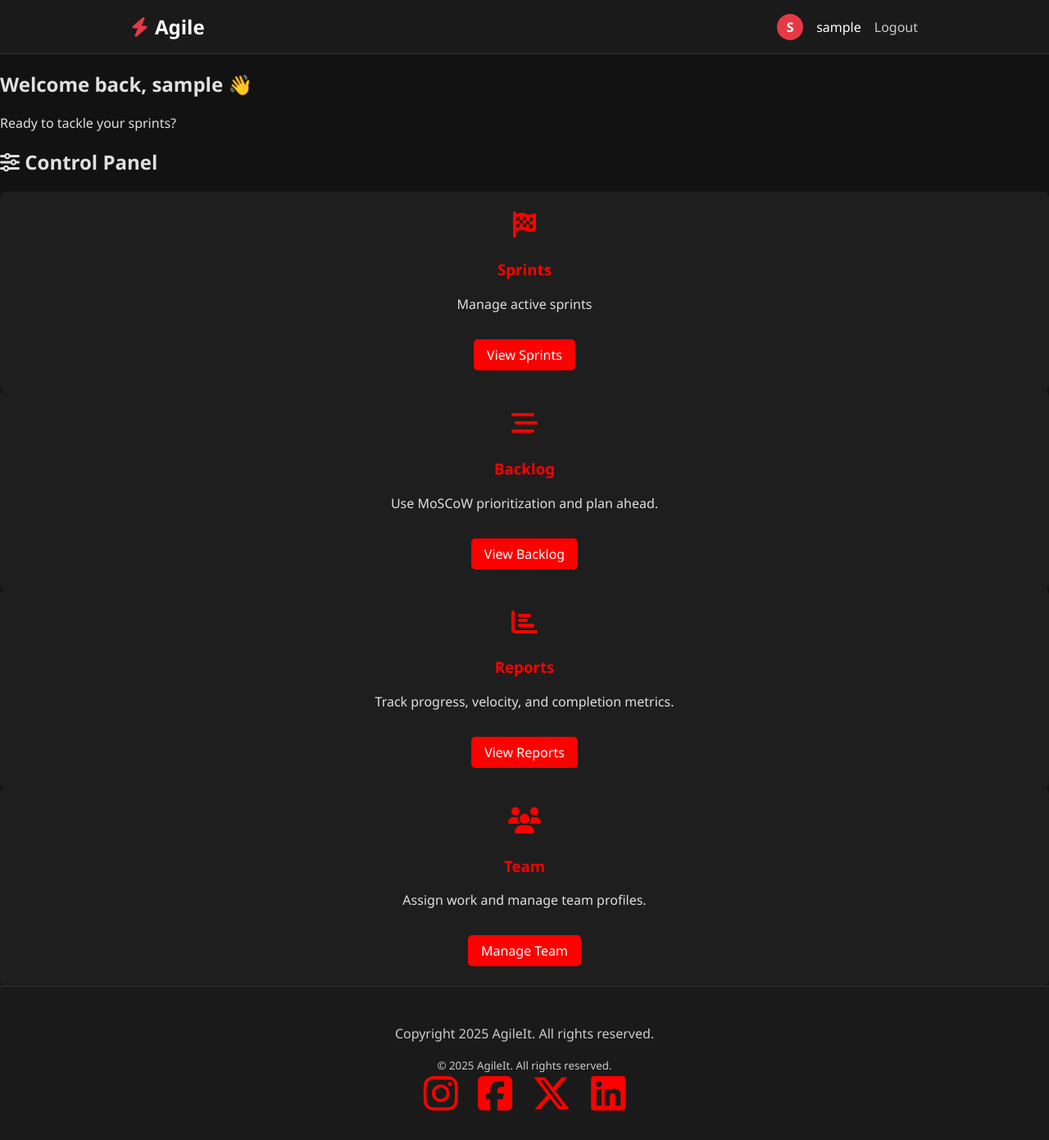
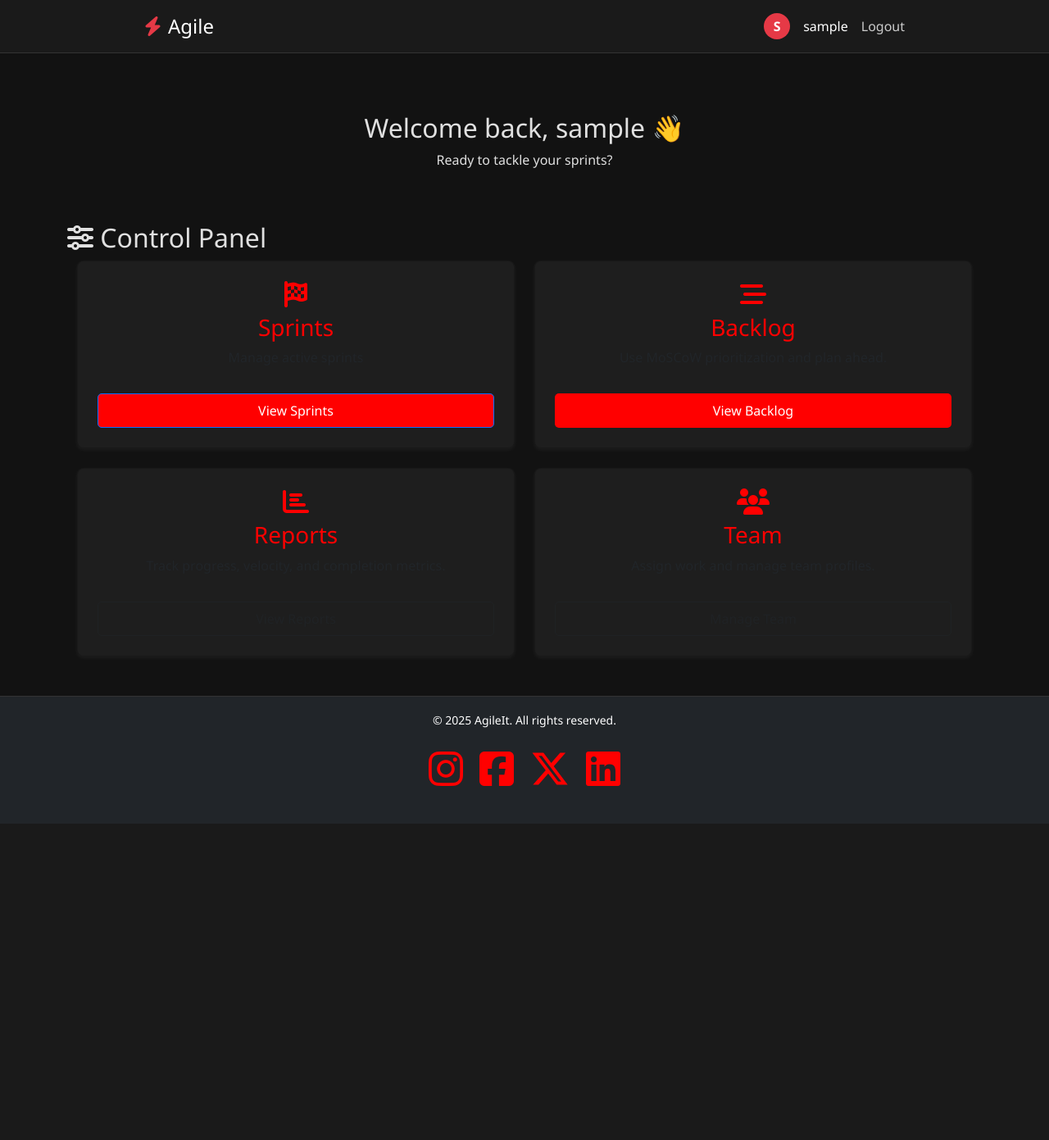
Before and after one commit to JoshThould/AgileIt, a Django app: page /dashboard/ in a window 1280 px wide. Shown: the whole page at 82% size. After the commit the page ends 1005 px from the top, so only its background shows below. Run offline with Django 4.2, Linux system fonts and the light colour scheme; the visitor is signed in with stand-in values (Sample User, id 1); some libraries are stand-ins or nearby versions.

Commit message:
Refactor base.html: remove unnecessary row class from body and clean up footer copyright section

```diff
--- a/templates/sprints/base.html
+++ b/templates/sprints/base.html
@@ -5,12 +5,13 @@
     <meta name="viewport" content="width=device-width, initial-scale=1.0">
     <title>{% block title %}AgileIt | Plan smarter, sprint faster{% endblock %}</title>
     {% load static %}
+    <link href="https://cdn.jsdelivr.net/npm/bootstrap@5.3.0/dist/css/bootstrap.min.css" rel="stylesheet">
     <link rel="stylesheet" href="{% static 'css/sprints/styles.css' %}">
     <script src="https://kit.fontawesome.com/70d9507ffc.js" crossorigin="anonymous"></script>
     {% block extra_head %}{% endblock %}
 </head>
 
-<body class="d-flex flex-column min-vh-100 row">
+<body class="d-flex flex-column min-vh-100">
 <header>
  <div class="container">
     <div class="branding">
@@ -39,7 +40,6 @@
         <div class="container section">
             <div class="row justify-content-center">
                 <div class="col-12 text-center">
-                    <h2 class="display-6">Copyright 2025 AgileIt. All rights reserved.</h2>
                      <small>&copy; 2025 AgileIt. All rights reserved.</small>
 
                 </div>
```
